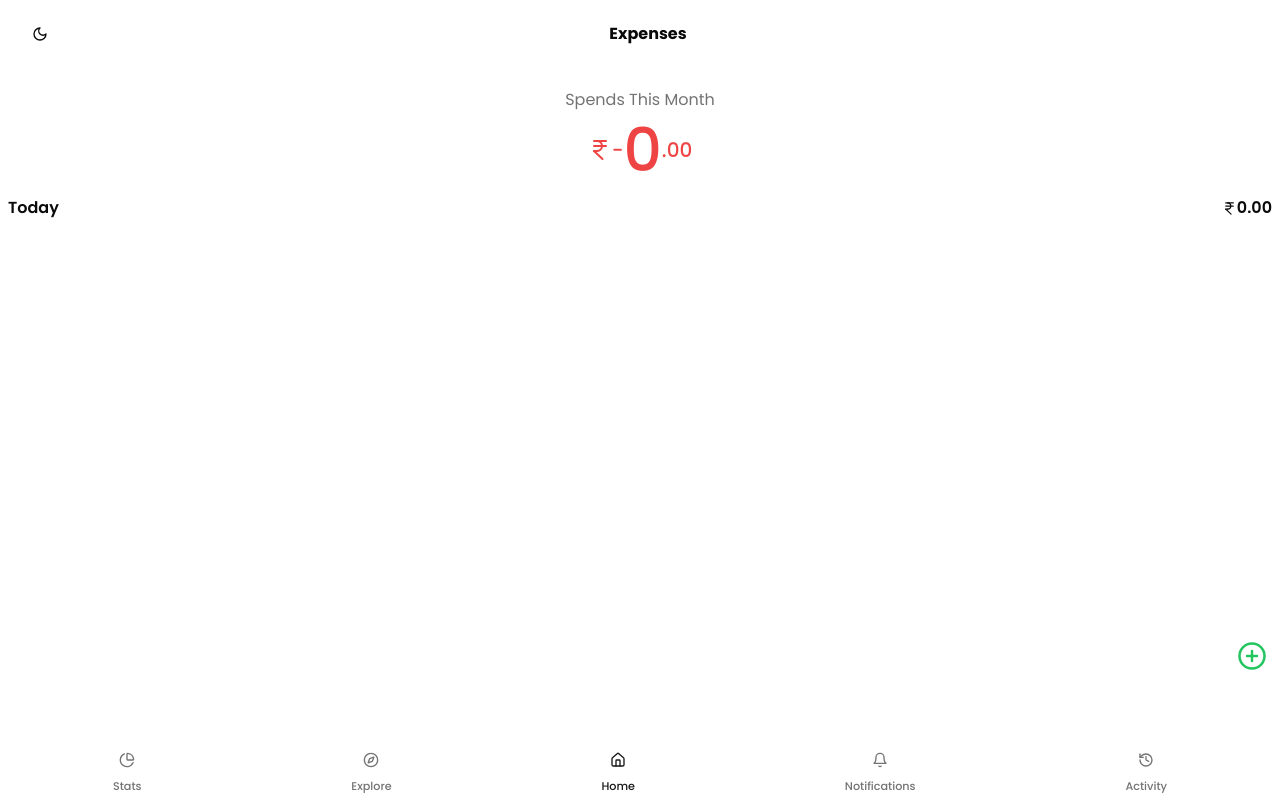
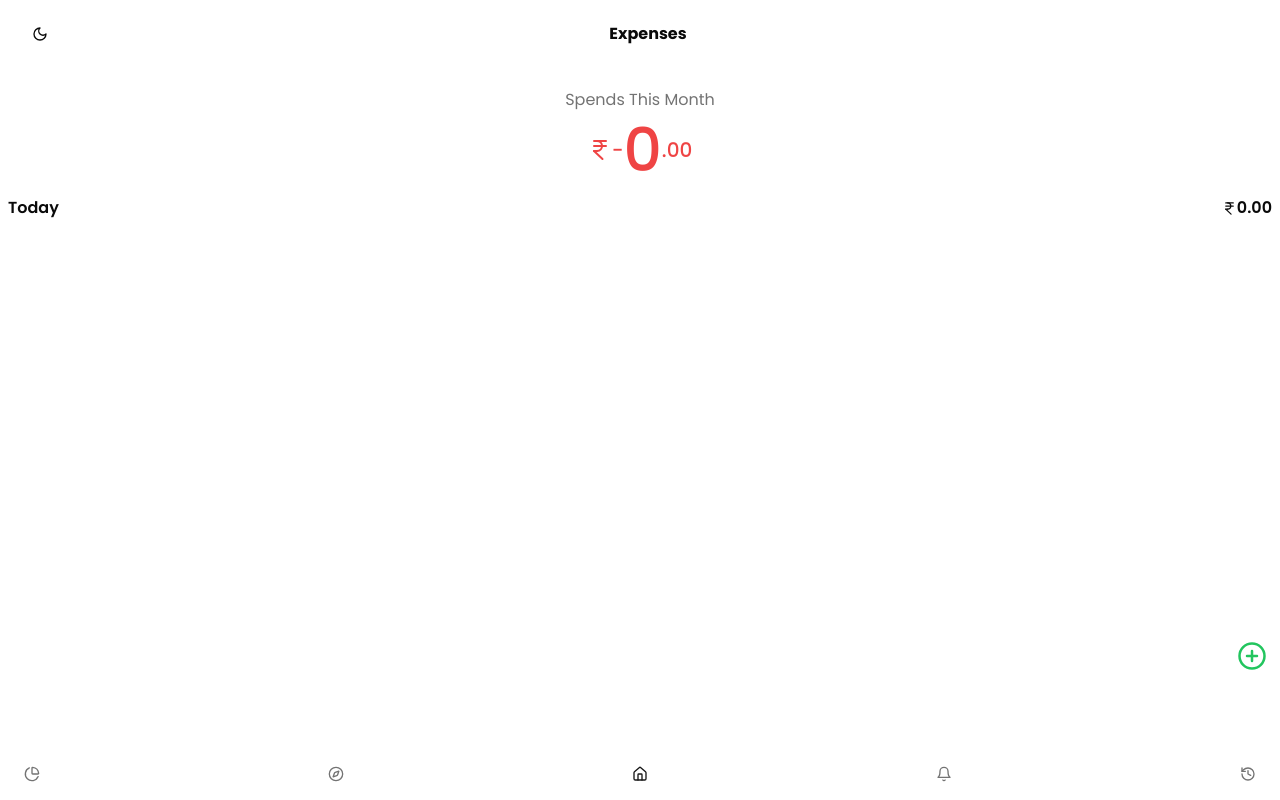
Before and after one commit to amardeeplakshkar/ExpenseApp, a Next.js app: page /dashboard in a window 1280 px wide. Built offline with nearby package versions, Linux system fonts and the light colour scheme.

Commit message:
Fixed: Viewports

```diff
--- a/components/app-with-dock.tsx
+++ b/components/app-with-dock.tsx
@@ -13,7 +13,7 @@ export function DockComponent() {
   };
 
   return (
-    <nav className="flex items-center justify-around mt-auto bg-background p-2">
+    <nav className="flex items-center justify-between mt-auto bg-background px-4 py-2">
       {dockItems.map((item) => (
         <Button
           key={item.route}
@@ -23,7 +23,6 @@ export function DockComponent() {
           onClick={() => handleNavigation(item.route)}
         >
           <item.icon/>
-          <span className="text-[.7rem]">{item.label}</span>
         </Button>
       ))}
     </nav>
```
